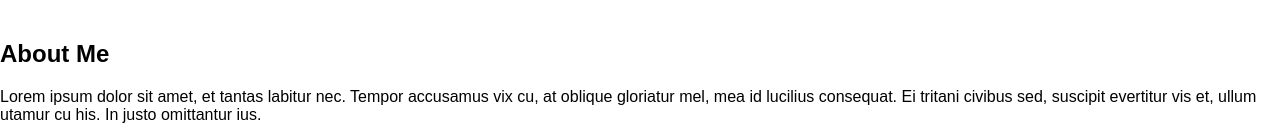
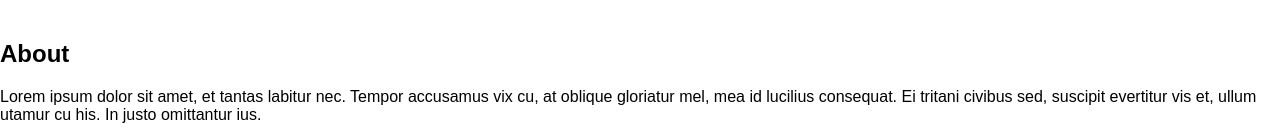
Before and after one commit to marinaher/marina-portfolio, a React (Create React App) app: page / in a window 1280 px wide. Shown: the part 427-557 px from the top of the page. Built offline with nearby package versions, Linux system fonts and the light colour scheme.

Commit message:
changed pageTitle from About Me to About

```diff
--- a/src/pages/AboutMe/index.js
+++ b/src/pages/AboutMe/index.js
@@ -2,7 +2,7 @@ import React from 'react';
 import Content from '../../components/Content';
 
 const AboutMe = () => (
-  <Content pageId='aboutme' pageTitle='About Me' link='About'>
+  <Content pageId='aboutme' pageTitle='About' link='About'>
     <p>Lorem ipsum dolor sit amet, et tantas labitur nec. Tempor accusamus vix cu, at oblique gloriatur mel, mea id lucilius consequat. Ei tritani civibus sed, suscipit evertitur vis et, ullum utamur cu his. In justo omittantur ius.</p>
 
     <div className="myInfo">
```
